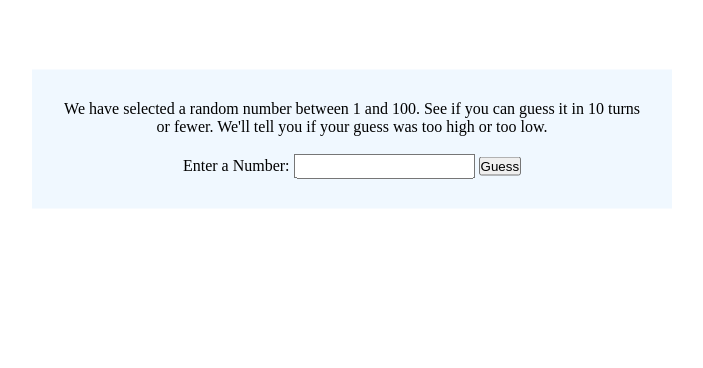
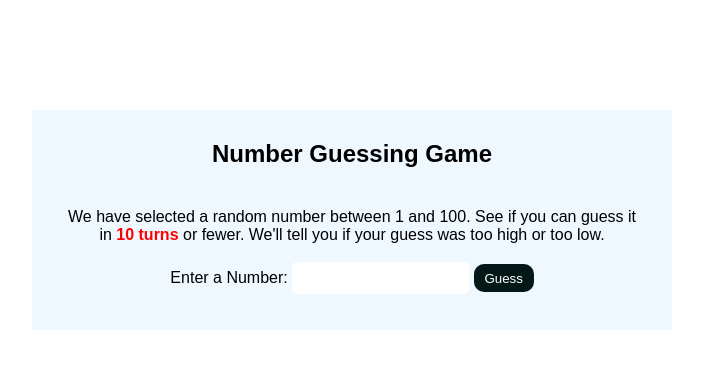
Before and after one commit to Mrwicks00/MDN, a plain HTML site: page index.html in a window 1280 px wide. Shown: the whole page, without its empty margins (288-991 px from the left). Drawn offline with Linux system fonts and the light colour scheme.

Commit message:
done - 2

```diff
--- a/index.html
+++ b/index.html
@@ -10,13 +10,17 @@
 <body>
     <div>
         <div class="guess">
-            <p>We have selected a random number between 1 and 100. See if you can guess it in 10 turns or fewer. We'll tell you if your guess was too high or too low.</p> <br>
+            <h2 style="text-align: center; padding-bottom: 40px; ">Number Guessing Game</h2>
+            <p >We have selected a random number between 1 and 100. See if you can guess it in <span style="color: red; font-weight: bolder;">10 turns</span> or fewer. We'll tell you if your guess was too high or too low.</p> <br>
             <label for="number">Enter a Number: </label>
             <input type="number" id="inputNum"> <button class="guessButton">Guess</button>
             <div class="resetParams">
                 <p class="preGuess"></p>
+                <div class="imageContainer">
                 <p class="guessResult"></p>
                 <p class="lastGuess"></p>
+            </div>
+
             </div>
         </div>
     </div>
--- a/script.js
+++ b/script.js
@@ -6,6 +6,7 @@ const guessResult = document.querySelector('.guessResult');
 const lastGuess = document.querySelector('.lastGuess');
 let guessCount = 1;
 let resetButton
+const imageContainer = document.querySelector(".imageContainer")
 
 function checkGuess() {
     let userGuess = Number(inputNum.value)
@@ -15,9 +16,14 @@ function checkGuess() {
     preGuess.textContent += ` ${userGuess}`
 
     if (userGuess === randomNumber) {
-        guessResult.textContent = "OMG! You kill it!";
-        guessResult.textContent = "I am sorry baby for how I acted in the morning, ma binu simi Oko Mhi!";
+        guessResult.textContent = `OMG! You kill it!`;
+        const img = new Image()
+        img.src = "images/twobg.png"
+        img.height = 100;
+        imageContainer.appendChild(img);
+        guessResult.textContent += " I am sorry baby for how I acted in the morning, ma binu simi Oko Mhi!";
         guessResult.style.backgroundColor = "green";
+        lastGuess.textContent = ""
         gameOver()
     }else if (guessCount === 10) {
         guessResult.textContent = "!!! GAME OVER !!!"
@@ -50,6 +56,7 @@ function gameOver() {
 function resetGame() {
     guessCount = 1;
     resetButton.remove()
+    imageContainer.remove()
     const resetParams = document.querySelectorAll(".resetParams p")
     for (let resetParam of resetParams){
         resetParam.textContent = ""
--- a/style.css
+++ b/style.css
@@ -2,6 +2,10 @@
     padding: 0;
     margin: 0;
     box-sizing: border-box;
+}
+
+html {
+    font-family: sans-serif;
 }
 
 div {
@@ -24,4 +28,22 @@ input {
 }
 .guessResult {
     color: white;
+    padding: 3px;
 }
+.guessButton {
+    border: none;
+    color: white;
+    background-color: rgb(5, 24, 24);
+    outline: none;
+    height: 28px;
+    width: 60px;
+    border-radius: 10px;
+}
+
+#inputNum {
+    border: none;
+    outline: none;
+    height: 32px;
+    border-radius: 5px;
+
+}
```
Also changed, not shown: images/animated.jpg (added), images/twobg.png (added).
